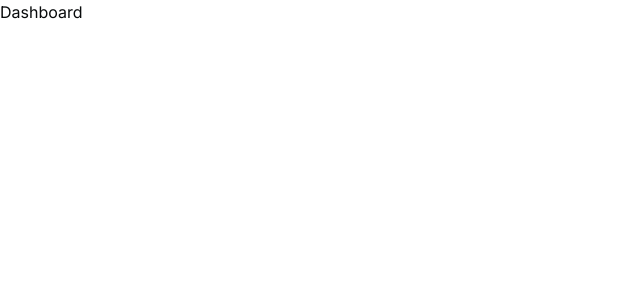
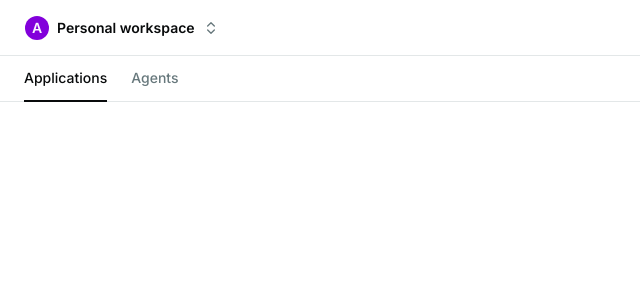
Before and after one commit to mistryviral05/dockyard-frontend, a Next.js app: page / in a window 1280 px wide. Shown: the top 300 px of the page, without its empty margins (0-640 px from the left). Built offline with nearby package versions, Linux system fonts and the light colour scheme.

Commit message:
feat: enhance dashboard layout with Navbar component and update styles

```diff
--- a/src/app/(dashboard)/layout.tsx
+++ b/src/app/(dashboard)/layout.tsx
@@ -1,11 +1,14 @@
+import { Navbar } from "@/shared/components/navbar/navbar"
+
 export default function DashboardLayout({
     children,
 }: {
     children: React.ReactNode
 }) {
     return (
-        <section>
-            <main>{children}</main>
+        <section className="flex min-h-full flex-col">
+            <Navbar />
+            <main className="flex-1 px-4 py-6 sm:px-6">{children}</main>
         </section>
     )
 }
--- a/src/app/(dashboard)/page.tsx
+++ b/src/app/(dashboard)/page.tsx
@@ -6,13 +6,6 @@ export default function Home() {
   return (
     <div>
        <div className="flex items-center justify-between">
-        <div>
-          <h1>Dashboard</h1>
-        </div>
-
-        <div>
-          <UserButton/>
-        </div>
 
        </div>
     </div>
--- a/src/app/globals.css
+++ b/src/app/globals.css
@@ -72,7 +72,7 @@
   --chart-3: oklch(0.558 0.288 302.321);
   --chart-4: oklch(0.496 0.265 301.924);
   --chart-5: oklch(0.438 0.218 303.724);
-  --radius: 0.625rem;
+  --radius: 0.3rem;
   --sidebar: oklch(0.987 0.002 197.1);
   --sidebar-foreground: oklch(0.148 0.004 228.8);
   --sidebar-primary: oklch(0.558 0.288 302.321);
--- /dev/null
+++ b/src/shared/components/myui/badge.tsx
@@ -0,0 +1,35 @@
+import { cva, type VariantProps } from "class-variance-authority"
+
+import { cn } from "@/shared/lib/utils"
+
+const badgeVariants = cva(
+  "inline-flex shrink-0 items-center justify-center gap-1 rounded-full px-2 py-0.5 text-xs font-medium whitespace-nowrap [&_svg]:pointer-events-none [&_svg]:shrink-0 [&_svg:not([class*='size-'])]:size-3",
+  {
+    variants: {
+      variant: {
+        default: "bg-muted text-muted-foreground",
+        primary: "bg-primary/10 text-primary",
+        outline: "border border-border text-foreground",
+      },
+    },
+    defaultVariants: {
+      variant: "default",
+    },
+  }
+)
+
+function Badge({
+  className,
+  variant = "default",
+  ...props
+}: React.ComponentProps<"span"> & VariantProps<typeof badgeVariants>) {
+  return (
+    <span
+      data-slot="badge"
+      className={cn(badgeVariants({ variant }), className)}
+      {...props}
+    />
+  )
+}
+
+export { Badge, badgeVariants }
--- /dev/null
+++ b/src/shared/components/myui/nav-tabs.tsx
@@ -0,0 +1,51 @@
+"use client"
+
+import Link from "next/link"
+import { usePathname } from "next/navigation"
+
+import { cn } from "@/shared/lib/utils"
+
+export type NavTabItem = {
+  label: string
+  href: string
+}
+
+function NavTabs({
+  items,
+  className,
+}: {
+  items: NavTabItem[]
+  className?: string
+}) {
+  const pathname = usePathname()
+
+  return (
+    <nav
+      data-slot="nav-tabs"
+      className={cn("flex items-center gap-6", className)}
+    >
+      {items.map((item) => {
+        const isActive =
+          item.href === "/"
+            ? pathname === "/"
+            : pathname === item.href || pathname.startsWith(`${item.href}/`)
+
+        return (
+          <Link
+            key={item.href}
+            href={item.href}
+            data-active={isActive}
+            className={cn(
+              "relative -mb-px inline-flex items-center border-b-2 border-transparent py-3 text-sm font-medium text-muted-foreground transition-colors outline-none hover:text-foreground focus-visible:text-foreground",
+              "data-[active=true]:border-foreground data-[active=true]:text-foreground"
+            )}
+          >
+            {item.label}
+          </Link>
+        )
+      })}
+    </nav>
+  )
+}
+
+export { NavTabs }
--- /dev/null
+++ b/src/shared/components/navbar/navbar.tsx
@@ -0,0 +1,71 @@
+"use client"
+
+import { UserButton } from "@clerk/nextjs"
+import { ChevronsUpDown, PlusCircle } from "lucide-react"
+
+import { Button } from "@/shared/components/ui/button"
+import {
+  DropdownMenu,
+  DropdownMenuContent,
+  DropdownMenuGroup,
+  DropdownMenuItem,
+  DropdownMenuLabel,
+  DropdownMenuSeparator,
+  DropdownMenuTrigger,
+} from "@/shared/components/ui/dropdown-menu"
+import { Badge } from "@/shared/components/myui/badge"
+import { NavTabs, type NavTabItem } from "@/shared/components/myui/nav-tabs"
+
+const tabs: NavTabItem[] = [
+  { label: "Applications", href: "/" },
+  { label: "Agents", href: "/agents" },
+]
+
+function Navbar() {
+  return (
+    <header className="w-full border-b border-border ">
+      {/* Top row: workspace switcher + actions */}
+      <div className="flex h-14 items-center border-b border-border justify-between px-4 sm:px-6">
+        <DropdownMenu >
+          <DropdownMenuTrigger
+            className="-mx-3"
+            render={
+              <Button
+                variant="ghost"
+                className="gap-2 "
+              />
+            }
+          >
+            <span className="flex size-6 items-center justify-center rounded-full bg-primary text-sm font-semibold text-primary-foreground">
+              A
+            </span>
+            <span className="font-semibold">Personal workspace</span>
+            <ChevronsUpDown className="text-muted-foreground" />
+          </DropdownMenuTrigger>
+          <DropdownMenuContent align="end" alignOffset={50} className="min-w-56">
+            <DropdownMenuGroup >
+
+              <DropdownMenuLabel>Workspaces</DropdownMenuLabel>
+              <DropdownMenuItem>   <span className="flex size-6 items-center justify-center rounded-full bg-primary text-sm font-semibold text-primary-foreground">
+                A
+              </span>Personal workspace</DropdownMenuItem>
+              <DropdownMenuSeparator />
+              <DropdownMenuItem><PlusCircle />Create workspace</DropdownMenuItem>
+            </DropdownMenuGroup>
+          </DropdownMenuContent>
+        </DropdownMenu>
+
+        <div className="flex items-center gap-3">
+          <UserButton />
+        </div>
+      </div>
+
+      {/* Bottom row: navigation tabs */}
+      <div className="px-4 sm:px-6">
+        <NavTabs items={tabs} />
+      </div>
+    </header>
+  )
+}
+
+export { Navbar }
--- a/src/shared/components/ui/button.tsx
+++ b/src/shared/components/ui/button.tsx
@@ -4,7 +4,7 @@ import { cva, type VariantProps } from "class-variance-authority"
 import { cn } from "@/shared/lib/utils"
 
 const buttonVariants = cva(
-  "group/button inline-flex shrink-0 items-center justify-center rounded-4xl border border-transparent bg-clip-padding text-sm font-medium whitespace-nowrap transition-all outline-none select-none focus-visible:border-ring focus-visible:ring-3 focus-visible:ring-ring/30 active:not-aria-[haspopup]:translate-y-px disabled:pointer-events-none disabled:opacity-50 aria-invalid:border-destructive aria-invalid:ring-3 aria-invalid:ring-destructive/20 dark:aria-invalid:border-destructive/50 dark:aria-invalid:ring-destructive/40 [&_svg]:pointer-events-none [&_svg]:shrink-0 [&_svg:not([class*='size-'])]:size-4",
+  "group/button inline-flex shrink-0 items-center justify-center cursor-pointer rounded-4xl border border-transparent bg-clip-padding text-sm font-medium whitespace-nowrap transition-all outline-none select-none focus-visible:border-ring focus-visible:ring-3 focus-visible:ring-ring/30 active:not-aria-[haspopup]:translate-y-px disabled:pointer-events-none disabled:opacity-50 aria-invalid:border-destructive aria-invalid:ring-3 aria-invalid:ring-destructive/20 dark:aria-invalid:border-destructive/50 dark:aria-invalid:ring-destructive/40 [&_svg]:pointer-events-none [&_svg]:shrink-0 [&_svg:not([class*='size-'])]:size-4",
   {
     variants: {
       variant: {
--- a/src/shared/components/ui/dropdown-menu.tsx
+++ b/src/shared/components/ui/dropdown-menu.tsx
@@ -41,7 +41,7 @@ function DropdownMenuContent({
       >
         <MenuPrimitive.Popup
           data-slot="dropdown-menu-content"
-          className={cn("z-50 max-h-(--available-height) w-(--anchor-width) min-w-48 origin-(--transform-origin) overflow-x-hidden overflow-y-auto rounded-3xl bg-popover p-1.5 text-popover-foreground shadow-lg ring-1 ring-foreground/5 duration-100 outline-none data-[side=bottom]:slide-in-from-top-2 data-[side=inline-end]:slide-in-from-left-2 data-[side=inline-start]:slide-in-from-right-2 data-[side=left]:slide-in-from-right-2 data-[side=right]:slide-in-from-left-2 data-[side=top]:slide-in-from-bottom-2 dark:ring-foreground/10 data-open:animate-in data-open:fade-in-0 data-open:zoom-in-95 data-closed:animate-out data-closed:overflow-hidden data-closed:fade-out-0 data-closed:zoom-out-95", className )}
+          className={cn("z-50 max-h-(--available-height) w-(--anchor-width) min-w-48 origin-(--transform-origin) overflow-x-hidden overflow-y-auto rounded-3xl bg-popover p-1.5 text-popover-foreground shadow-lg ring-1 ring-foreground/5 duration-100 outline-none data-[side=bottom]:slide-in-from-top-2 data-[side=inline-end]:slide-in-from-left-2 data-[side=inline-start]:slide-in-from-right-2 data-[side=left]:slide-in-from-right-2 data-[side=right]:slide-in-from-left-2 data-[side=top]:slide-in-from-bottom-2 dark:ring-foreground/10 data-open:animate-in data-open:fade-in-0 data-open:zoom-in-95 data-closed:animate-out data-closed:overflow-hidden data-closed:fade-out-0 data-closed:zoom-out-95", className)}
           {...props}
         />
       </MenuPrimitive.Positioner>
@@ -88,7 +88,7 @@ function DropdownMenuItem({
       data-inset={inset}
       data-variant={variant}
       className={cn(
-        "group/dropdown-menu-item relative flex cursor-default items-center gap-2.5 rounded-2xl px-3 py-2 text-sm font-medium outline-hidden select-none focus:bg-accent focus:text-accent-foreground not-data-[variant=destructive]:focus:**:text-accent-foreground data-inset:pl-9.5 data-[variant=destructive]:text-destructive data-[variant=destructive]:focus:bg-destructive/10 data-[variant=destructive]:focus:text-destructive dark:data-[variant=destructive]:focus:bg-destructive/20 data-disabled:pointer-events-none data-disabled:opacity-50 [&_svg]:pointer-events-none [&_svg]:shrink-0 [&_svg:not([class*='size-'])]:size-4 data-[variant=destructive]:*:[svg]:text-destructive",
+        "group/dropdown-menu-item relative cursor-pointer flex  items-center gap-2.5 rounded-2xl px-3 py-2 text-sm font-medium outline-hidden select-none focus:bg-accent focus:text-accent-foreground not-data-[variant=destructive]:focus:**:text-accent-foreground data-inset:pl-9.5 data-[variant=destructive]:text-destructive data-[variant=destructive]:focus:bg-destructive/10 data-[variant=destructive]:focus:text-destructive dark:data-[variant=destructive]:focus:bg-destructive/20 data-disabled:pointer-events-none data-disabled:opacity-50 [&_svg]:pointer-events-none [&_svg]:shrink-0 [&_svg:not([class*='size-'])]:size-4 data-[variant=destructive]:*:[svg]:text-destructive",
         className
       )}
       {...props}
@@ -135,7 +135,7 @@ function DropdownMenuSubContent({
   return (
     <DropdownMenuContent
       data-slot="dropdown-menu-sub-content"
-      className={cn("w-auto min-w-36 rounded-3xl bg-popover p-1.5 text-popover-foreground shadow-lg ring-1 ring-foreground/5 duration-100 data-[side=bottom]:slide-in-from-top-2 data-[side=left]:slide-in-from-right-2 data-[side=right]:slide-in-from-left-2 data-[side=top]:slide-in-from-bottom-2 dark:ring-foreground/10 data-open:animate-in data-open:fade-in-0 data-open:zoom-in-95 data-closed:animate-out data-closed:fade-out-0 data-closed:zoom-out-95", className )}
+      className={cn("w-auto min-w-36 rounded-3xl bg-popover p-1.5 text-popover-foreground shadow-lg ring-1 ring-foreground/5 duration-100 data-[side=bottom]:slide-in-from-top-2 data-[side=left]:slide-in-from-right-2 data-[side=right]:slide-in-from-left-2 data-[side=top]:slide-in-from-bottom-2 dark:ring-foreground/10 data-open:animate-in data-open:fade-in-0 data-open:zoom-in-95 data-closed:animate-out data-closed:fade-out-0 data-closed:zoom-out-95", className)}
       align={align}
       alignOffset={alignOffset}
       side={side}
```
